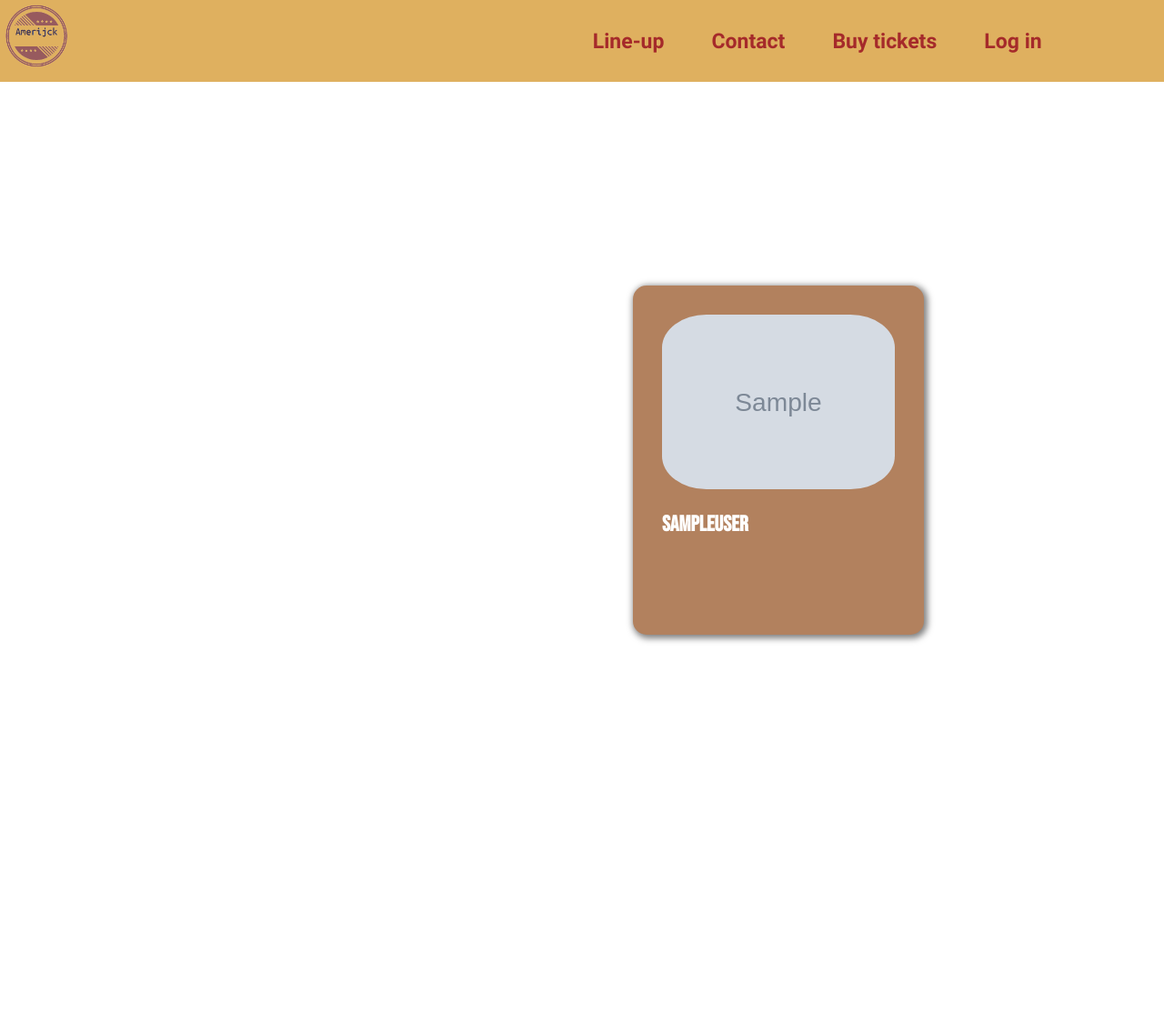
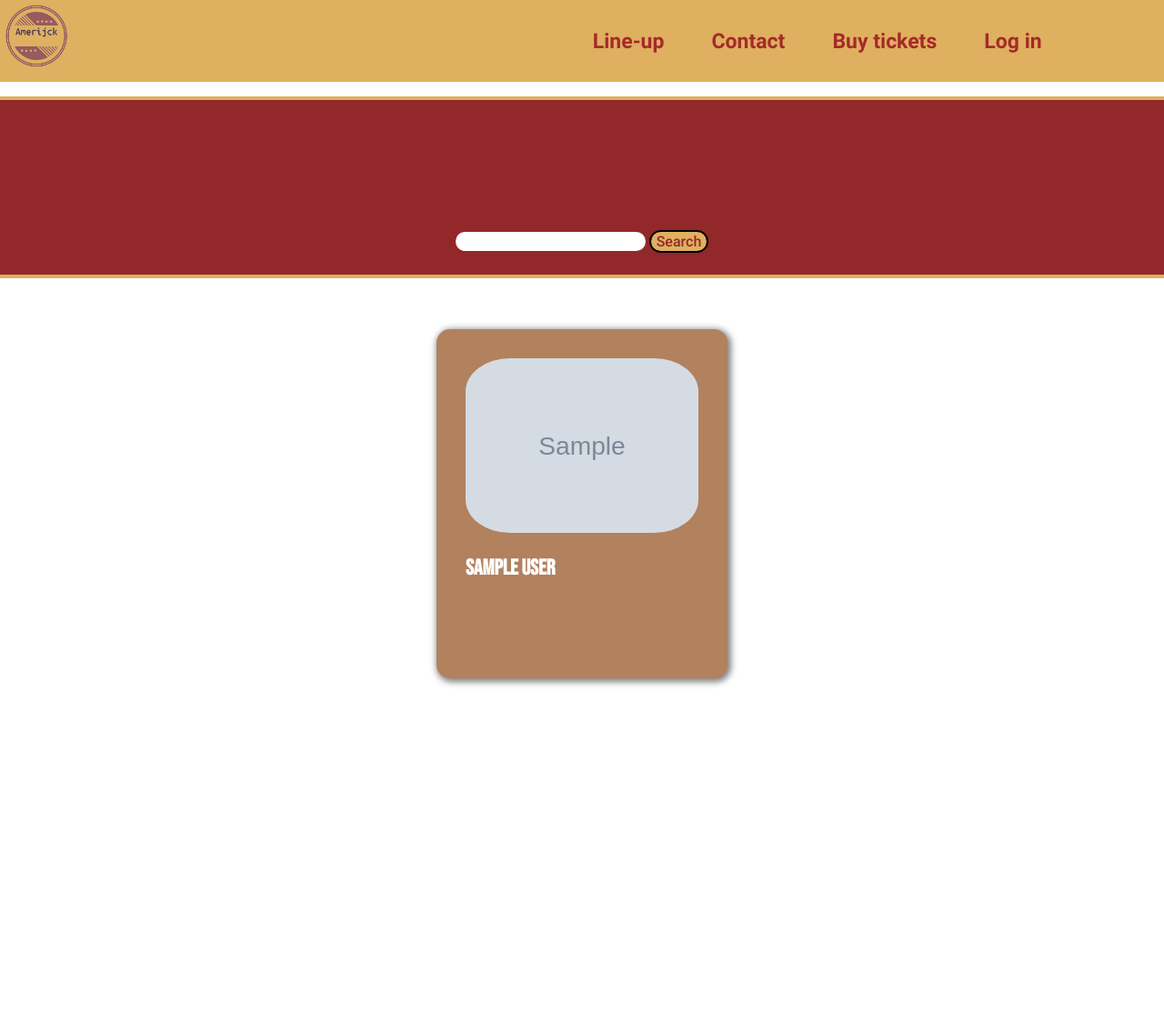
Before and after one commit to Rremesal/festival, a PHP site: page /line-up.php in a window 1280 px wide. Shown: the whole page at 91% size. After the commit the page ends 755 px from the top, so only its background shows below. Run offline with PHP 8.4, Linux system fonts and the light colour scheme; tables that the repository leaves empty or names only in its code hold one stand-in row (values such as "Sample post"); grey boxes marked "Sample" are stand-in pictures; grey boxes are pictures that could not be loaded.

Commit message:
search function added

```diff
--- a/line-up.php
+++ b/line-up.php
@@ -10,8 +10,56 @@
 </head>
 <body>
     <?php require("menu.php"); ?>
-    <div class="content">
+    <div class="content" id="line-up-page">
+        <div id="tools">
+            <form method="POST">
+                <div><input type="text" name="txtSearch" id="txtSearch"/>
+                <input type="submit" name="btnSearch" value="Search" id="btnSearch" class="btnForm"/></div>
+            </form>
+        </div>
+        <?php
+
+        ?>
+
         <div id="line-up-container">
+    <?php
+        if(isset($_POST['btnSearch'])) {
+            $zoek = "%".$_POST['txtSearch']."%";
+            $searchQuery = "SELECT * FROM lineup WHERE first_name LIKE :zoek OR last_name LIKE :zoek";
+            $stm = $conn->prepare($searchQuery);
+            $stm->bindParam(":zoek", $zoek);
+            if($stm->execute()) {
+                $data = $stm->fetchAll(PDO::FETCH_OBJ);
+
+                foreach($data as $artist) {
+    ?>
+                    <div class="artist-profile">
+                        <div class="artist-profile-side front">
+                            <div>
+                                <img src="<?= $artist->image;?>"/>
+                            </div>
+
+                            <div>
+                                <h2><?= $artist->first_name." ".$artist->last_name;?></h2>
+                            </div>
+                        </div>
+                        <div class="artist-profile-side back">
+                            <div id="socials-div">
+                                <div id="links">
+                                <a href="<?= $artist->twitterlink;?>"><img src="images/twitter.png"/></a>
+                                <a href="<?= $artist->weblink;?>"><img src="images/web.png"/></a>
+                                <a href="<?= $artist->preview;?>" target="_blank"><img src="images/youtube.png"/></a>
+                            </div>
+                        </div>
+                    </div>
+                </div>
+
+    <?php
+                }
+            }
+        } else {
+
+    ?>
     <?php
         $query = "SELECT * FROM lineup";
         $stm = $conn->prepare($query);
@@ -19,7 +67,7 @@
             $data = $stm->fetchAll(PDO::FETCH_OBJ);
             foreach($data as $artist) {
 
-    ?>          <a>
+    ?>
                     <div class="artist-profile">
                         <div class="artist-profile-side front">
                             <div>
@@ -27,21 +75,24 @@
                             </div>
 
                             <div>
-                                <h2><?= $artist->first_name, $artist->last_name;?></h2>
+                                <h2><?= $artist->first_name." ".$artist->last_name;?></h2>
                             </div>
                         </div>
                         <div class="artist-profile-side back">
                             <div id="socials-div">
+                                <div id="links">
                                 <a href="<?= $artist->twitterlink;?>"><img src="images/twitter.png"/></a>
                                 <a href="<?= $artist->weblink;?>"><img src="images/web.png"/></a>
                                 <a href="<?= $artist->preview;?>" target="_blank"><img src="images/youtube.png"/></a>
                             </div>
                         </div>
                     </div>
-                </a>
+                </div>
+
     <?php
             }
         }
+    }
 
     ?>
         </div>
--- a/style.css
+++ b/style.css
@@ -163,7 +163,7 @@ h2 {
 #section-attention {
     margin-top: 8vh;
     display: flex;
-    justify-content: center;
+    justify-content: space-around;
     height: 44vh;
 
 }
@@ -175,7 +175,6 @@ h2 {
     height: 35vh;
     width: 18vw;
     margin-top: 1.3rem;
-    margin-right: 9rem;
     box-shadow: rgba(0, 0, 0, 0.441) 0px 3px 8px;
 }
 
@@ -211,11 +210,16 @@ body {
 
 .content {
     display: flex;
-    height: 100vh;
+    /* height: 100vh; */
+    overflow-x: hidden;
 }
 
 
 /* De CSS voor de login-pagina */
+
+#loginPage {
+    height: 100vh;
+}
 
 #imageDiv {
     background: url("images/cma2019kelseaballerini.png") no-repeat;
@@ -256,8 +260,9 @@ body {
 }
 
 .btnForm {
-    font-size: 21px;
+    font-size: 1.2rem;
     background-color: #dfb05f;
+    font-family: regularFont;
     color: #922829;
     cursor: pointer;
 
@@ -311,13 +316,54 @@ input {
     border: #b2815e 2px solid
 }
 
+/* De CSS voor line-up.php */
+
+#line-up-page {
+    flex-direction: column;
+    align-items: center;
+    overflow-y: hidden;
+}
+
+#tools {
+    width: 100vw;
+    height: 20vh;
+    display: flex;
+    flex-direction: column;
+    align-items: center;
+    justify-content: flex-end;
+    background-color: #922829;
+    border: #dfb05f solid 4px;
+    margin-top: 2vh;
+    padding: 1rem;
+}
+
+#btnSearch {
+    background-color:#dfb05f;
+    border: black 2px solid;
+    font-size: 1rem;
+    border-radius: 1.5rem;
+}
+
+
+
+#btnSearch:hover {
+    border: #b2815e 2px solid;
+}
+
+input[type='text'], input[type='password'] {
+    font-family: regularFont;
+    font-size: 1rem;
+    border-radius: 1.5rem;
+    border: 0;
+}
+
+
 #line-up-container {
     display: flex;
     flex-flow: row wrap;
     justify-content: space-around;
-    height: 100vh;
     width: 100vw;
-    margin-top: 14rem;
+    margin-top: 7vh;
 }
 
 .artist-profile {
@@ -327,37 +373,15 @@ input {
     margin-bottom: 7rem;
     margin-left: 3rem;
     margin-right: 3rem;
-    /* height: 45vh; */
     height: 20rem;
     width: 20em;
 }
-
-/* .artist-profile div {
-    display: flex;
-    justify-content: center;
-    width: 100%;
-    background-color: #b2815e;
-
-
-} */
 
 .artist-profile img {
     background-size: contain;
     width: 100%;
     height: 100%;
     border-radius: 19%;
-}
-
-@keyframes animate {
-    0% {
-        transform: rotateY(0deg);
-    }
-    100% {
-        transform: rotateY(180deg);
-
-
-    }
-
 }
 
 .artist-profile-side {
@@ -377,6 +401,7 @@ input {
 .artist-profile-side.back {
     transform: rotateY(-180deg);
     background-color: #b2815e;
+    width: 80%;
 }
 
 .artist-profile-side.front {
@@ -404,6 +429,11 @@ input {
     margin-left: -2rem;
 }
 
+#links{
+    display: inline-flex;
+    margin-left: 55px;
+}
+
 #socials-div img {
     height: 3rem;
     width: 3rem;
@@ -416,6 +446,7 @@ input {
     flex-direction: column;
     justify-content: center;
     background-color: #922829;
+    height: 100vh;
 }
 
 #contact-box {
@@ -434,8 +465,6 @@ input {
     background-size: cover;
 }
 
-
-
 #contactInfo {
     margin-right: 3rem;
     font-family: regularFont;
```
